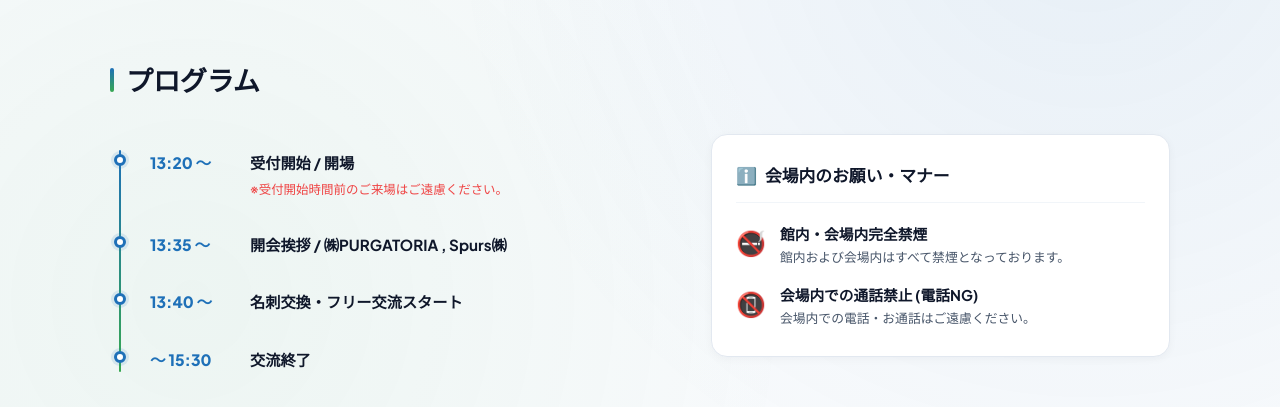
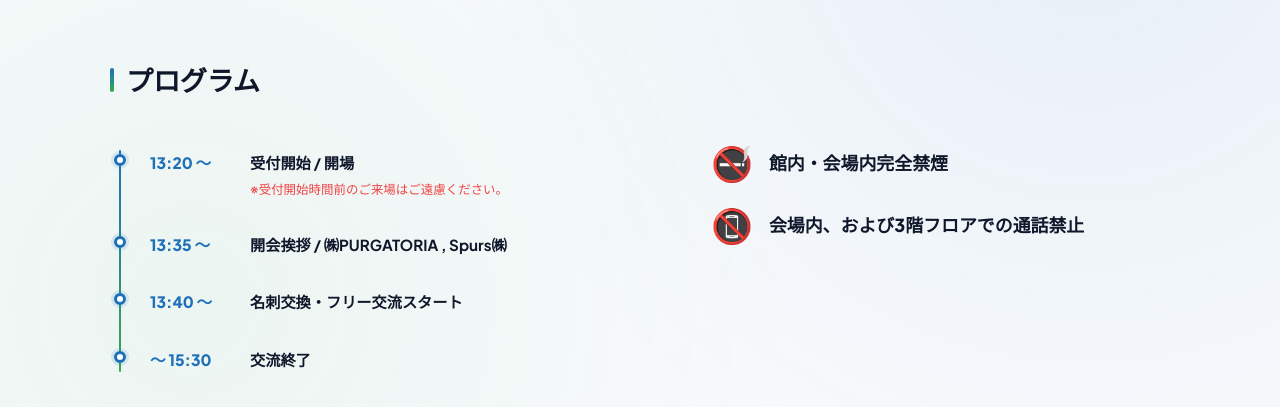
Before and after one commit to spursweb-byte/kouryukai_2026, a Next.js app: page / in a window 1280 px wide. Shown: the part 1020-1427 px from the top of the page. Built offline with nearby package versions, Linux system fonts and the light colour scheme; no server answers; the database is empty.

Commit message:
style: remove card frame & subtitles from venue notices and update call ban title

```diff
--- a/src/app/page.module.css
+++ b/src/app/page.module.css
@@ -505,57 +505,36 @@
   font-weight: 500;
 }
 
-/* 右側 会場内注意事項カード */
-.venueNoticeCard {
-  background: #ffffff;
-  border: 1px solid var(--card-border);
-  border-radius: var(--border-radius-md);
-  padding: 28px 24px;
-  box-shadow: var(--shadow-sm);
+/* 右側 会場内注意事項（カード枠なし・大きめテキスト） */
+.venueNoticeContainer {
   display: flex;
   flex-direction: column;
-  gap: 20px;
-}
-
-.venueNoticeHeader {
-  font-size: 1.05rem;
-  font-weight: 800;
-  color: var(--text-primary);
-  display: flex;
-  align-items: center;
-  gap: 8px;
-  padding-bottom: 12px;
-  border-bottom: 1px solid #f1f5f9;
-}
-
-.venueNoticeList {
-  display: flex;
-  flex-direction: column;
-  gap: 16px;
+  gap: 28px;
+  padding: 12px 0;
 }
 
 .venueNoticeItem {
   display: flex;
-  align-items: flex-start;
-  gap: 14px;
+  align-items: center;
+  gap: 16px;
+  transition: transform 0.25s ease;
+}
+
+.venueNoticeItem:hover {
+  transform: translateX(4px);
 }
 
 .venueNoticeIcon {
-  font-size: 1.5rem;
+  font-size: 2.1rem;
   flex-shrink: 0;
+  line-height: 1;
 }
 
 .venueNoticeText h5 {
-  font-size: 0.92rem;
-  font-weight: 700;
+  font-size: 1.12rem;
+  font-weight: 800;
   color: var(--text-primary);
-  margin-bottom: 2px;
-}
-
-.venueNoticeText p {
-  font-size: 0.8rem;
-  color: var(--text-secondary);
-  line-height: 1.5;
+  line-height: 1.4;
 }
 
 /* アクセスセクション */
--- a/src/components/MainView.tsx
+++ b/src/components/MainView.tsx
@@ -209,26 +209,19 @@ export default function MainView({ initialConfirmedCount }: MainViewProps) {
                   </div>
                 </div>
 
-                {/* 右側 会場内注意事項 */}
-                <div className={styles.venueNoticeCard}>
-                  <div className={styles.venueNoticeHeader}>
-                    <span>ℹ️</span> 会場内のお願い・マナー
-                  </div>
-                  <div className={styles.venueNoticeList}>
+                {/* 右側 会場内注意事項（枠なし・大きめテキスト） */}
+                <div className={styles.venueNoticeContainer}>
                   <div className={styles.venueNoticeItem}>
                     <span className={styles.venueNoticeIcon}>🚭</span>
                     <div className={styles.venueNoticeText}>
                       <h5>館内・会場内完全禁煙</h5>
-                        <p>館内および会場内はすべて禁煙となっております。</p>
                     </div>
                   </div>
 
                   <div className={styles.venueNoticeItem}>
                     <span className={styles.venueNoticeIcon}>📵</span>
                     <div className={styles.venueNoticeText}>
-                        <h5>会場内での通話禁止 (電話NG)</h5>
-                        <p>会場内での電話・お通話はご遠慮ください。</p>
-                      </div>
+                      <h5>会場内、および3階フロアでの通話禁止</h5>
                     </div>
                   </div>
                 </div>
```
Lines whose indentation alone changed are shown as unchanged.
